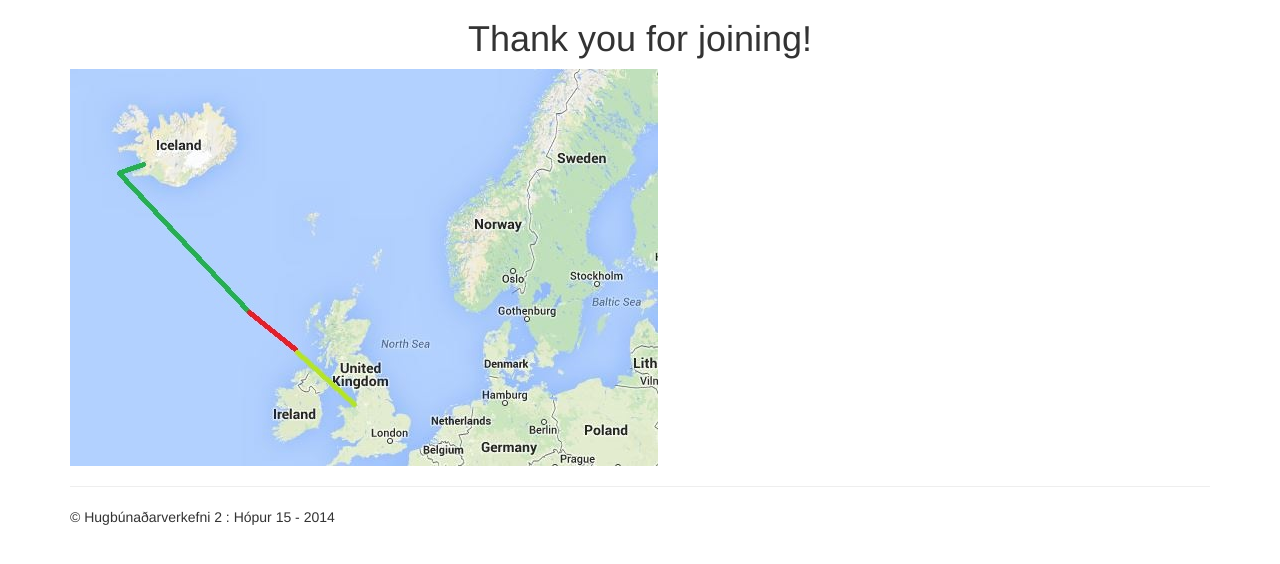
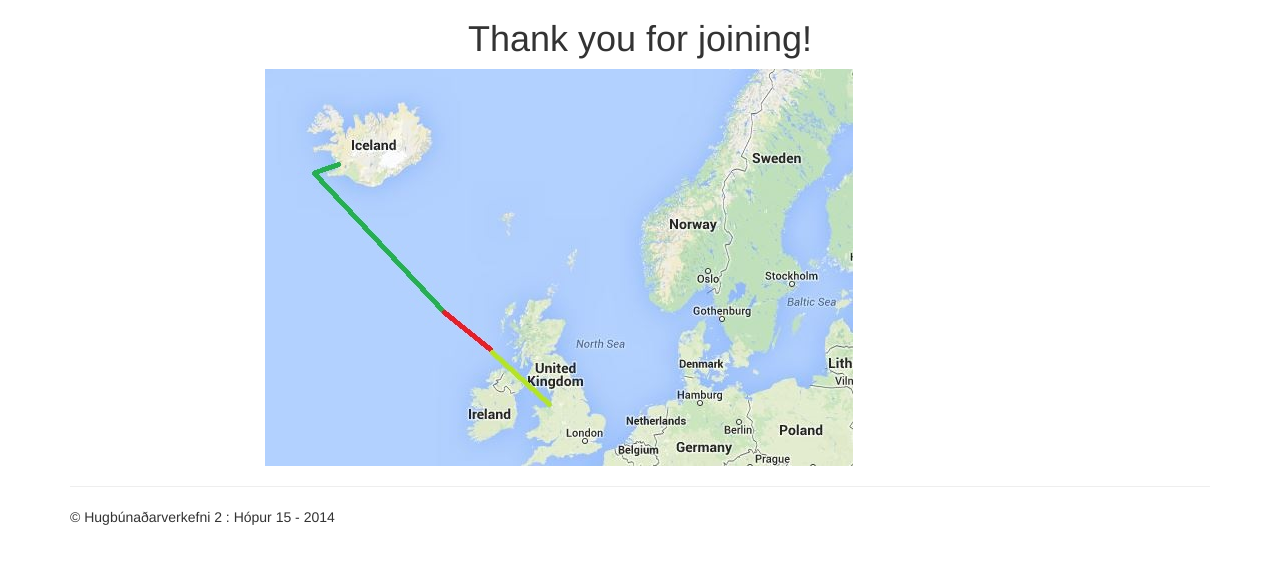
Before and after one commit to als34/HBV2-hopur15, a Django app: template smartLabelS/static/templates/thankyou.html in a window 1280 px wide. Shown: the part 51-615 px from the top of the page. Run offline with Django 3.2, Linux system fonts and the light colour scheme; the template is opened without the code that fills it, so the values that code supplies are empty; parts of the project's set-up code (start-up, migrations or seed data) failed here and were passed over; some libraries are stand-ins or nearby versions.

Commit message:
loka? commit fyrir sprett #2

```diff
--- a/smartLabelS/static/templates/thankyou.html
+++ b/smartLabelS/static/templates/thankyou.html
@@ -4,6 +4,10 @@
 
 <div class='col-sm-12'>
 <h1 style='text-align: center;'>Thank you for joining!</h1>
-<img src="/media/kort.JPG" alt="leidin" border="0" >
 </div>
+
+<div class='col-sm-6 col-sm-offset-2'>
+<img src="/media/kort.JPG" alt="leidin" border="0">
+</div>
+
 {% endblock %}
```
Also changed, not shown: smartLabelS/db.sqlite3.
